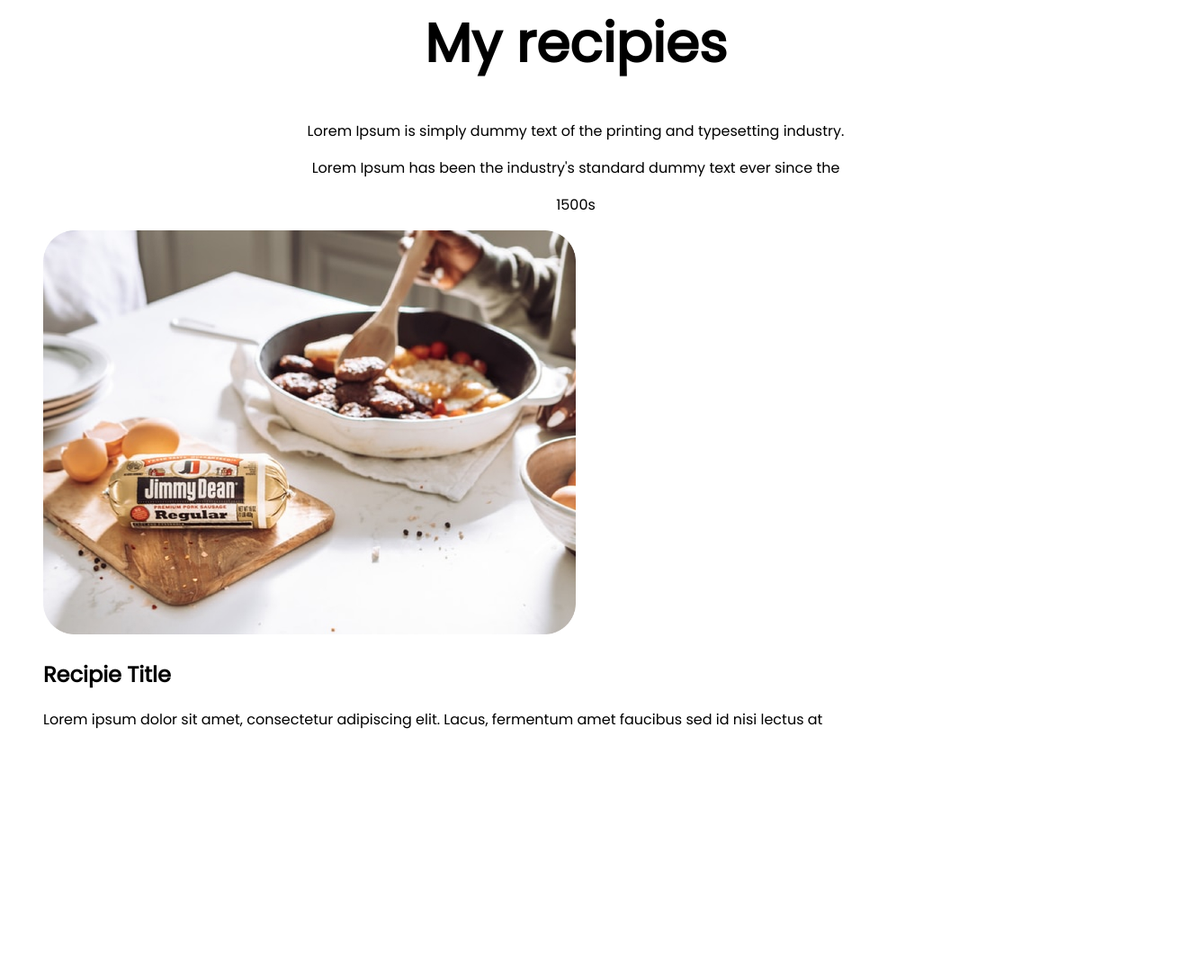
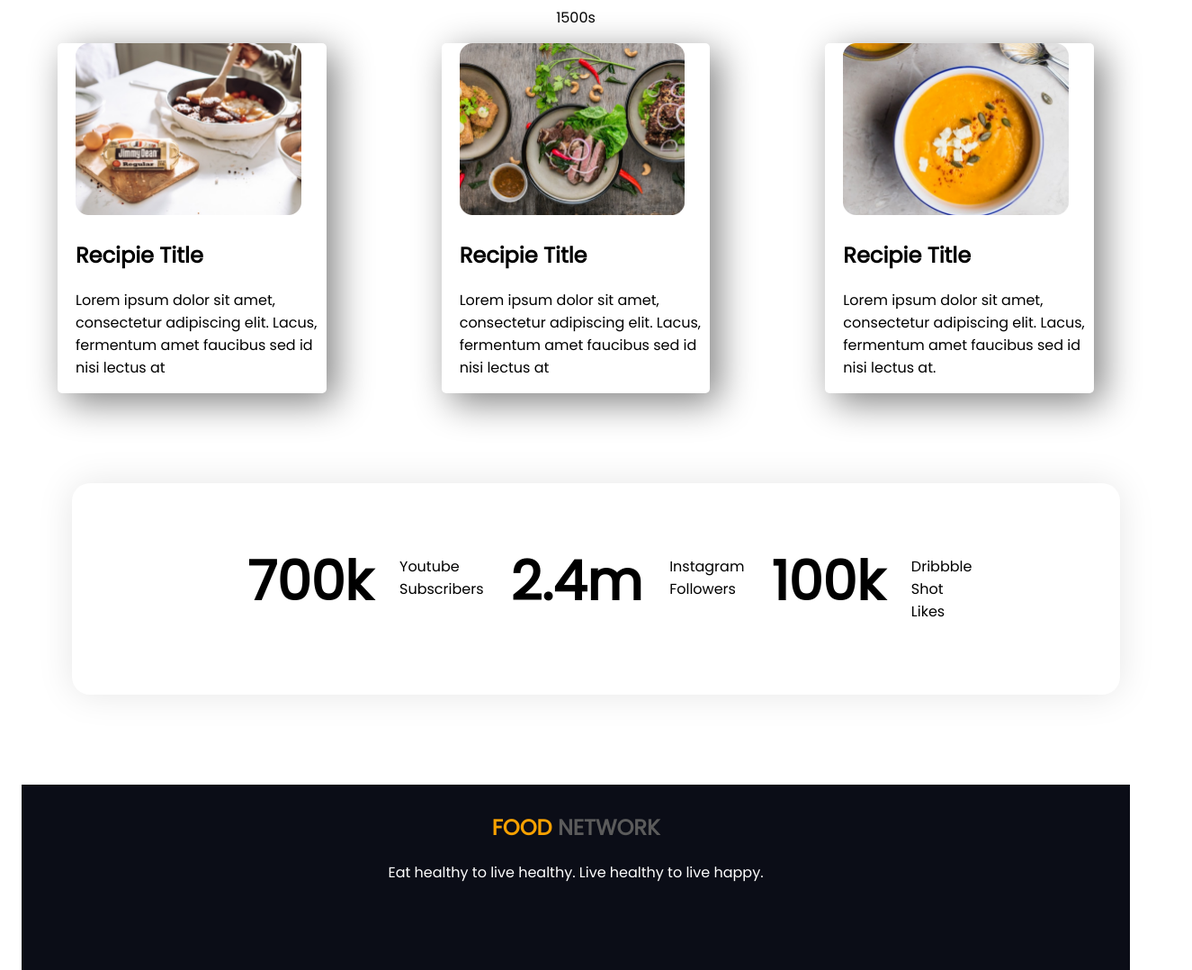
Before and after one commit to Bonnhi/food-network, a plain HTML site: page index.html in a window 1280 px wide. Shown: the part 1154-2232 px from the top of the page at 90% size, 1325 px wide, since content can reach past the window. Before the commit the page ends 1982 px from the top, so only its background shows below. Drawn offline with Linux system fonts and the light colour scheme.

Commit message:
last part done

```diff
--- a/index.html
+++ b/index.html
@@ -15,7 +15,7 @@
 <body>
     <section class="Identify">
         <div class="order-heading">
-            <h1><span class="oranged" >Skip</span> the Diet,</h1>
+            <h1><span class="oranged">Skip</span> the Diet,</h1>
             <h1>Just Eat Healthy</h1>
             <h1>With Food Network</h1>
             <p class="details">Imagine you don't need a diet because we provide
@@ -47,9 +47,9 @@
         <p>Lorem Ipsum has been the industry's standard dummy text ever since the </p>
         <p>1500s</p>
     </div>
-<section>
-    <div class="order-heading">
-    <div>
+    <section class="Identify">
+        <div class="display">
+            <div class="recipie-title">
                 <img src="images/food/Project Cover.jpg" alt="">
                 <h2>Recipie Title</h2>
                 <p>Lorem ipsum dolor sit amet,
@@ -57,14 +57,47 @@
                     fermentum amet faucibus sed id nisi
                     lectus at</p>
             </div>
-    <div>
+            <div class="recipie-title">
+                <img src="images/food/Project Cover1.jpg" alt="">
+                <h2>Recipie Title</h2>
+                <p>Lorem ipsum dolor sit amet,
+                    consectetur adipiscing elit. Lacus,
+                    fermentum amet faucibus sed id nisi
+                    lectus at</p>
+            </div>
+            <div class="recipie-title">
+                <img src="images/food/Project Cover.png" alt="">
+                <h2>Recipie Title</h2>
+                <p>Lorem ipsum dolor sit amet,
+                    consectetur adipiscing elit. Lacus,
+                    fermentum amet faucibus sed id nisi
+                    lectus at.</p>
+            </div>
+        </div>
+    </section>
+    <section class="Identify">
+        <div class="display">
+            <div class="distance-position">
+                <h1>700k</h1>
+                <p>Youtube Subscribers</p>
 
-    </div>
-    <div>
+
+                <h1>2.4m</h1>
+                <p>Instagram Followers</p>
+
+
+                <h1>100k</h1>
+                <p>Dribbble Shot Likes</p>
 
             </div>
         </div>
+
+
     </section>
+    <div id="back-black" class="center-recipie">
+        <h2><span class="oranged">FOOD </span><span id="text-show">NETWORK</span></h2>
+        <p id="text-color">Eat healthy to live healthy. Live healthy to live happy.</p>
+    </div>
 </body>
 
 </html>
--- a/style.css
+++ b/style.css
@@ -5,6 +5,7 @@ margin: 0;
 }
 h1{
     font-size:60px;
+    margin: 0px 30px;
 }
 .button{
     text-decoration: none;
@@ -29,6 +30,7 @@ font-weight: 700;
 }
 .order-heading{
     padding:0px 48px;
+
 }
 #back-color{
     background: rgba(252, 143, 73, 0.1);
@@ -36,4 +38,43 @@ font-weight: 700;
 }
 .center-recipie{
     text-align: center;
+    margin: 0px 24px;
 }
+.recipie-title{
+    width: 30%;
+    margin-left:5%;
+    margin-right:5%;
+    padding-left:20px;
+    border-radius: 5px;
+    box-shadow: 10px 10px 40px grey;
+
+}
+.recipie-title img{
+    width: 90%;
+}
+.display{
+    display:flex;
+
+}
+#back-black{
+    background: #0B0D17;
+    padding: 10px 50px 80px;
+
+
+}
+#text-show{
+    color:#5B5B5B;
+}
+#text-color{
+    color:white;
+}
+.distance-position{
+    background: #FFFFFF;
+    display: flex;
+
+    box-shadow: 0px 0px 40px rgba(0, 0, 0, 0.1);
+    border-radius: 20px;
+    padding: 64px 165px;
+    margin:0px 80px;
+
+}
```
Lines whose indentation alone changed are shown as unchanged.
